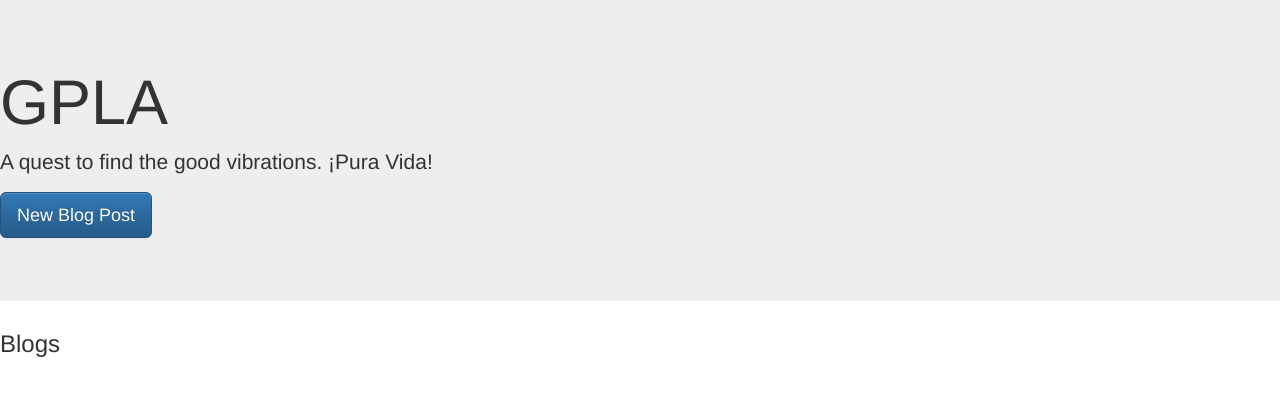
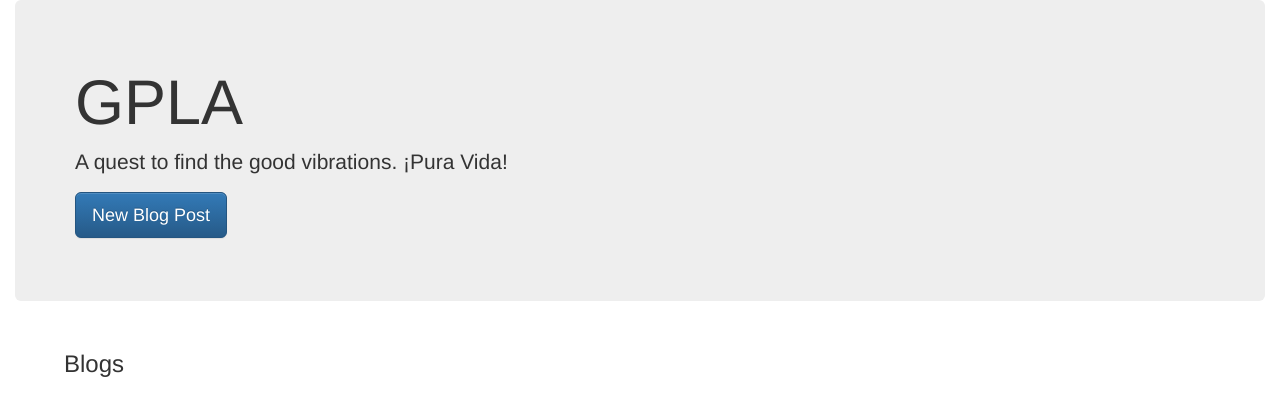
Before and after one commit to gperanich/simple_blog, a website: page client/index.html at #!/compose in a window 1280 px wide. Drawn offline with nearby package versions, Linux system fonts and the light colour scheme; some packages are replaced by stand-ins of ours; no server answers.

Commit message:
added bootstrap to scale html

```diff
--- a/client/style.css
+++ b/client/style.css
@@ -21,6 +21,9 @@
     width: 200px;
     float: left;
     padding-top: 7.5px
+}
+.header {
+    margin-left: 5%
 }
 #blogs-body {
     height: 300px
--- a/client/views/welcome.html
+++ b/client/views/welcome.html
@@ -1,14 +1,26 @@
+<div class="container-fluid">
+    <div class="row">
+        <div class="col-md-12">
             <div class="jumbotron">
                 <h1>GPLA</h1>
                 <p>A quest to find the good vibrations. ¡Pura Vida!</p>
                 <p><a class="btn btn-primary btn-lg" href="/compose" role="button">New Blog Post</a></p>
             </div>
-<div class="containter">
+        </div>
+    </div>
+</div>
+<div class="containter-fluid">
+    <div class="row">
+        <div class="col-md-12">
             <div class="header">
                 <h3>Blogs</h3>
             </div>
         </div>
+    </div>
+</div>
 <div class="container">
+    <div class="row">
+        <div class="col-md-12">
             <div class="blogs-body">
                 <div class="new-blog" ng-repeat="blog in blogs">
                     <div class="blogs-header">
@@ -25,3 +37,5 @@
                 </div>
             </div>
         </div>
+    </div>
+</div>
```
Also changed, not shown: client/views/newBlog.html (+10 -0 lines), client/views/singleBlog.html (+12 -0 lines), client/views/updateBlog.html (+10 -0 lines). Lines whose indentation alone changed are shown as unchanged.
